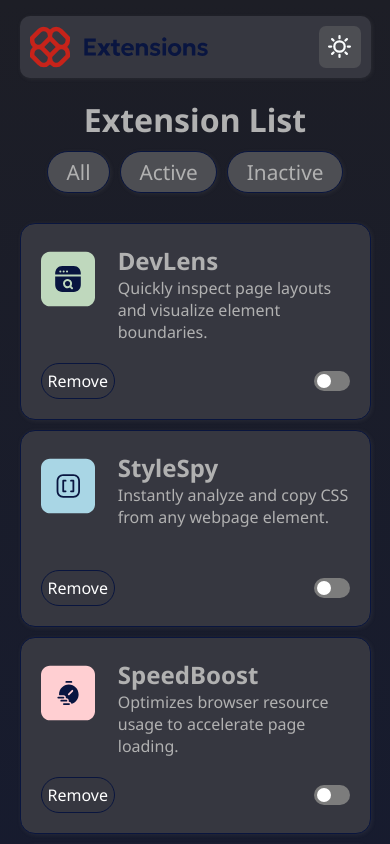
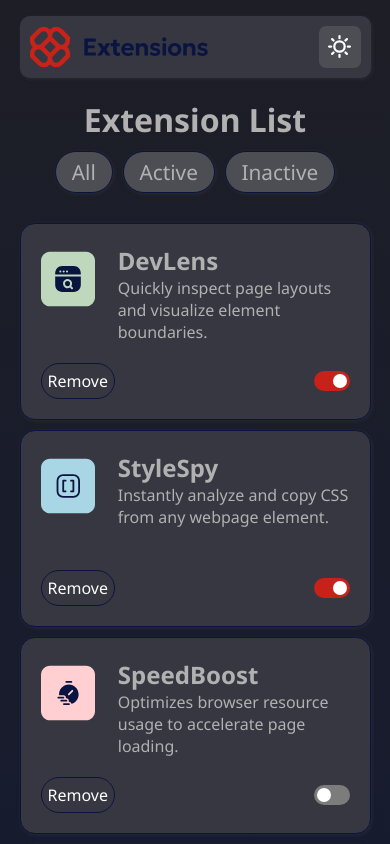
Before and after one commit to riobiss/extension-manager, a React (Create React App) app: page / in a window 390 px wide. Shown: the top 844 px of the page. Built offline with nearby package versions, Linux system fonts and the light colour scheme.

Commit message:
style: deixei responsivo para telas maiores

```diff
--- a/src/components/Entry.jsx
+++ b/src/components/Entry.jsx
@@ -12,8 +12,8 @@ function Entry(props) {
       </div>
       <div className="removeAndActive">
         <button id="remove">Remove</button>
-        <label className="switch">
-          <input type="checkbox" />
+        <label className="switch" >
+          <input type="checkbox" checked={props.ativacao} />
           <span className="slider"></span>
         </label>
       </div>
--- a/src/styles.css
+++ b/src/styles.css
@@ -20,7 +20,7 @@
 
 [data-theme="dark"] {
   --neutral-forte: hsl(227, 75%, 14%);
-  --neutral-terceira: #1D1E26;
+  --neutral-terceira: #1d1e26;
   --neutral-secundaria: #4d4e53;
   --neutral-principal: #363740;
   --contraste: rgb(255, 255, 255);
@@ -28,7 +28,7 @@
   --shadow: 1px 1px 4px rgba(122, 122, 122, 0.144);
   --text: rgb(177, 177, 177);
 
-  --cor-gradient: linear-gradient(180deg, #1D1E26 0%, #091540 100%);
+  --cor-gradient: linear-gradient(180deg, #1d1e26 0%, #091540 100%);
 }
 
 * {
@@ -56,7 +56,8 @@
 h1,
 h2,
 p,
-#btnButtonMode, .selecao button {
+#btnButtonMode,
+.selecao button {
   color: var(--text);
 }
 
@@ -101,19 +102,24 @@ input:focus {
   width: 60%;
   max-width: 35px;
 }
-#categoriaCenter {
-  margin-top: 2rem;
+#categoria {
+  width: 100%;
+  display: flex;
+  flex-flow: row wrap;
+  align-items: center;
+  justify-content: space-between;
+}
+@media (max-width: 1137px) {
+  #categoria{justify-content: center;}
 }
 
 #extensionList {
-  text-align: center;
+  white-space: nowrap;
 }
 .selecao {
-  width: 90%;
-  margin: auto;
+  flex-basis: 300px;
   display: flex;
   flex-flow: row nowrap;
-  justify-content: space-evenly;
   padding: 10px;
   gap: 10px;
 }
@@ -138,21 +144,23 @@ input:focus {
 }
 .divisao {
   display: flex;
-  flex-flow: column nowrap;
+  flex-flow: row wrap;
   gap: 10px;
-
+  justify-content: center;
 }
 
 .containerItem {
   background-color: var(--neutral-principal);
   border-radius: 15px;
+  flex-basis: 500px;
   padding: 20px;
   border: 1px solid var(--neutral-forte);
   box-shadow: var(--shadow);
+
   display: grid;
   grid-template-columns: 1fr 1fr;
   grid-template-rows: auto auto;
-  gap:  20px;
+  gap: 20px;
 }
 .info {
   grid-row-start: 1;
@@ -162,7 +170,6 @@ input:focus {
   display: grid;
   grid-template-columns: 1fr 3fr;
   grid-template-rows: 1fr 2fr;
-
 }
 
 .logos {
@@ -180,7 +187,7 @@ input:focus {
   grid-column-start: 2;
   grid-column-end: -1;
 }
-.infoItem{
+.infoItem {
   grid-row-start: 2;
   grid-row-end: 3;
   grid-column-start: 2;
@@ -196,7 +203,6 @@ input:focus {
   flex-flow: row nowrap;
   justify-content: space-between;
   align-items: center;
-
 }
 #remove {
   background-color: transparent;
@@ -257,7 +263,6 @@ input:focus {
   background-color: white;
   transition: 0.3s;
   border-radius: 50%;
-
 }
 
 /* Quando está ligado */
@@ -270,5 +275,4 @@ input:focus {
 
 .switch input:checked + .slider:before {
   transform: translateX(1rem); /* move a bolinha pra direita */
-
 }
```
